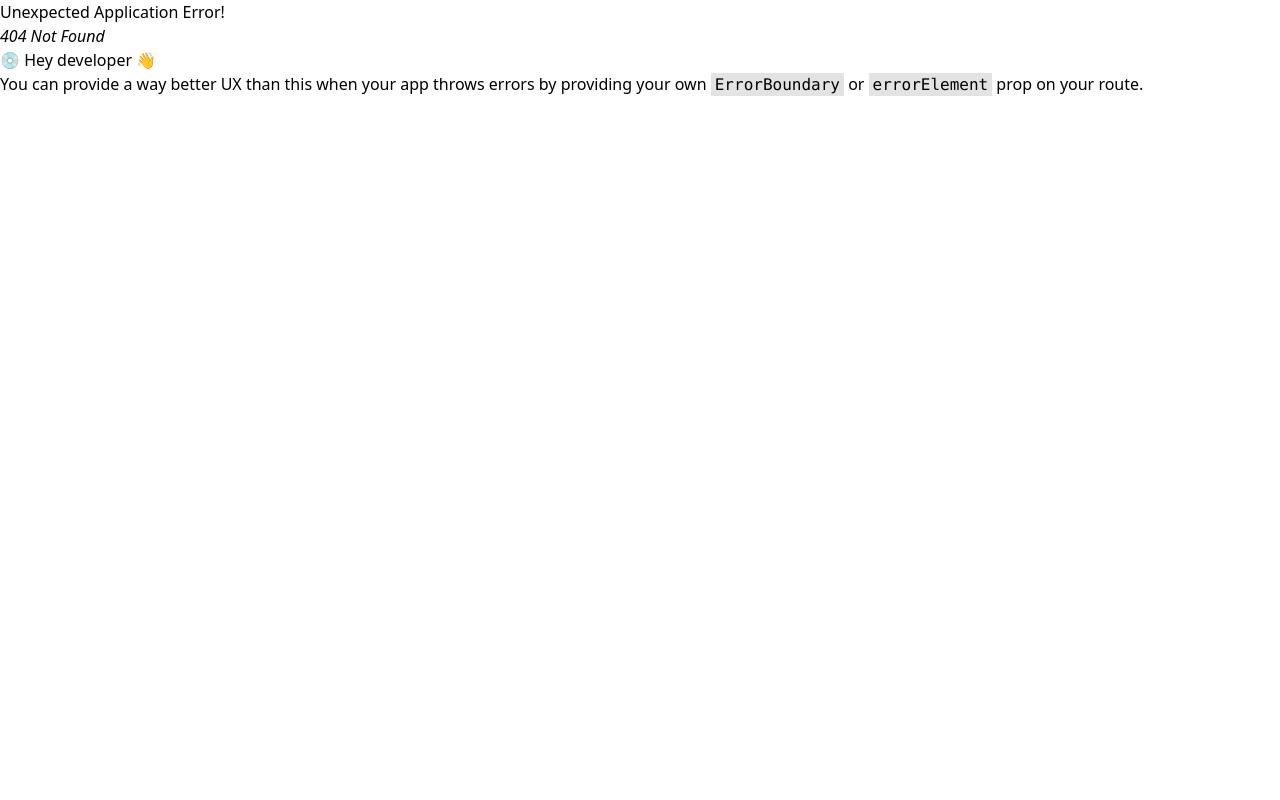
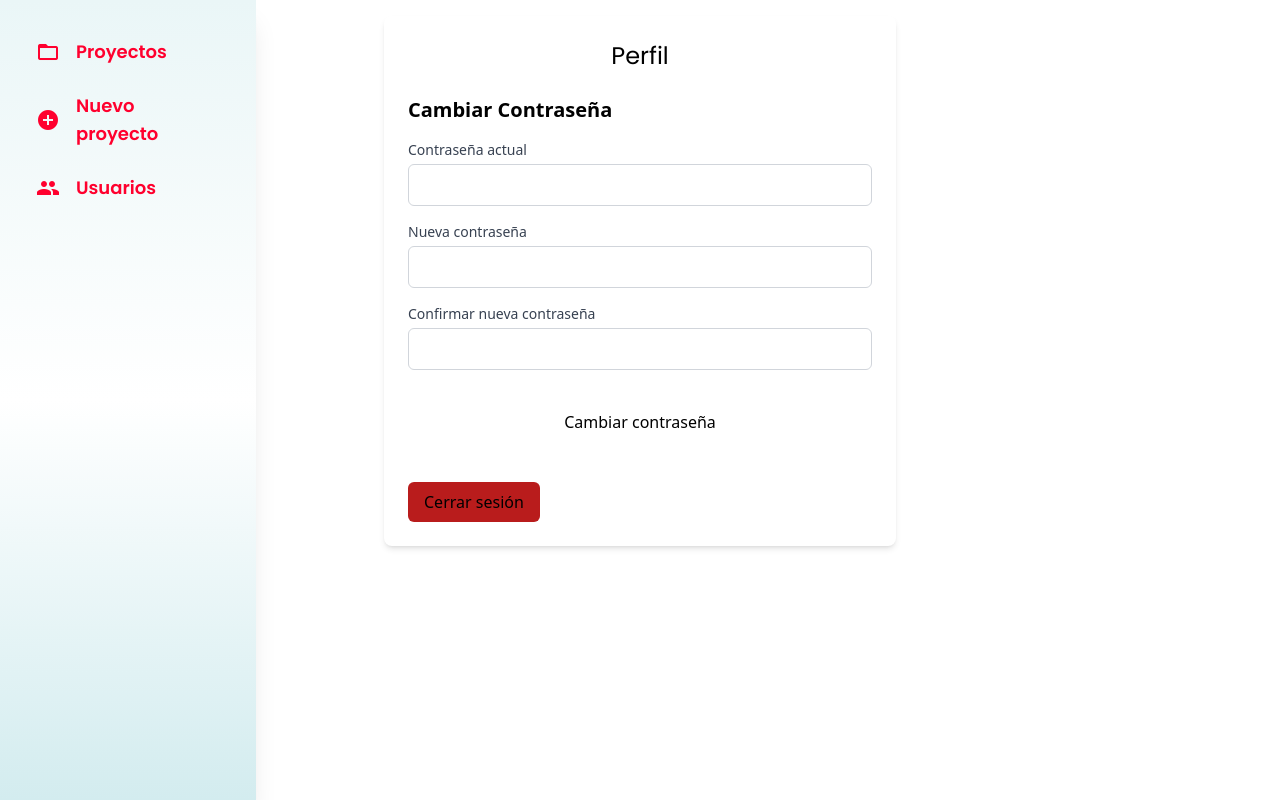
Before and after one commit to juanvprada/fhios-manager-client, a React (Vite) app: page /profile in a window 1280 px wide. Before the commit this address had no page. Built offline with nearby package versions, Linux system fonts and the light colour scheme.

Commit message:
Feat: Add change password and lougout components, profilepage

```diff
--- a/package.json
+++ b/package.json
@@ -13,7 +13,8 @@
     "axios": "^1.7.8",
     "react": "^18.3.1",
     "react-dom": "^18.3.1",
-    "react-router-dom": "^7.0.1"
+    "react-router-dom": "^7.0.1",
+    "react-toastify": "^10.0.6"
   },
   "devDependencies": {
     "@eslint/js": "^9.13.0",
--- a/src/App.jsx
+++ b/src/App.jsx
@@ -1,35 +1,17 @@
-import { useState } from 'react'
-import reactLogo from './assets/react.svg'
-import viteLogo from '/vite.svg'
-import './App.css'
+// src/App.jsx
+import { ToastContainer } from "react-toastify";
+import "react-toastify/dist/ReactToastify.css";  // Importar estilos
+
+import { RouterProvider } from "react-router-dom";
+import { router } from "./routes";  // Ruta de las configuraciones de las rutas
 
 function App() {
-  const [count, setCount] = useState(0)
-
   return (
-    <>
-      <div>
-        <a href="https://vite.dev" target="_blank">
-          <img src={viteLogo} className="logo" alt="Vite logo" />
-        </a>
-        <a href="https://react.dev" target="_blank">
-          <img src={reactLogo} className="logo react" alt="React logo" />
-        </a>
-      </div>
-      <h1>Vite + React</h1>
-      <div className="card">
-        <button onClick={() => setCount((count) => count + 1)}>
-          count is {count}
-        </button>
-        <p>
-          Edit <code>src/App.jsx</code> and save to test HMR
-        </p>
-      </div>
-      <p className="read-the-docs">
-        Click on the Vite and React logos to learn more
-      </p>
-    </>
-  )
+    <div>
+      <RouterProvider router={router} />
+      <ToastContainer />  {/* Contenedor para las notificaciones */}
+    </div>
+  );
 }
 
-export default App
+export default App;
--- /dev/null
+++ b/src/components/ChangePassword.jsx
@@ -0,0 +1,78 @@
+// src/components/ChangePassword.jsx
+import { useState } from "react";
+import { toast } from "react-toastify";  // Importar la notificación
+
+const ChangePassword = () => {
+  const [currentPassword, setCurrentPassword] = useState("");
+  const [newPassword, setNewPassword] = useState("");
+  const [confirmPassword, setConfirmPassword] = useState("");
+  const [error, setError] = useState("");
+
+  const handleSubmit = (e) => {
+    e.preventDefault();
+    if (newPassword !== confirmPassword) {
+      setError("Las contraseñas no coinciden");
+      toast.error("Las contraseñas no coinciden.");
+      return;
+    }
+    // Aquí deberías agregar la lógica para actualizar la contraseña
+    toast.success("Contraseña cambiada con éxito.");
+    setError(""); // Limpia el error
+  };
+
+  return (
+    <div className="mb-6">
+      <h3 className="text-xl font-semibold mb-4">Cambiar Contraseña</h3>
+      {error && <p className="text-red-500 mb-4">{error}</p>}
+      <form onSubmit={handleSubmit}>
+        <div className="mb-4">
+          <label htmlFor="currentPassword" className="block text-sm font-medium text-gray-700">
+            Contraseña actual
+          </label>
+          <input
+            type="password"
+            id="currentPassword"
+            className="mt-1 p-2 w-full border border-gray-300 rounded-md focus:outline-none focus:ring-2 focus:ring-red-500"
+            value={currentPassword}
+            onChange={(e) => setCurrentPassword(e.target.value)}
+            required
+          />
+        </div>
+        <div className="mb-4">
+          <label htmlFor="newPassword" className="block text-sm font-medium text-gray-700">
+            Nueva contraseña
+          </label>
+          <input
+            type="password"
+            id="newPassword"
+            className="mt-1 p-2 w-full border border-gray-300 rounded-md focus:outline-none focus:ring-2 focus:ring-red-500"
+            value={newPassword}
+            onChange={(e) => setNewPassword(e.target.value)}
+            required
+          />
+        </div>
+        <div className="mb-4">
+          <label htmlFor="confirmPassword" className="block text-sm font-medium text-gray-700">
+            Confirmar nueva contraseña
+          </label>
+          <input
+            type="password"
+            id="confirmPassword"
+            className="mt-1 p-2 w-full border border-gray-300 rounded-md focus:outline-none focus:ring-2 focus:ring-red-500"
+            value={confirmPassword}
+            onChange={(e) => setConfirmPassword(e.target.value)}
+            required
+          />
+        </div>
+        <button
+        type="submit"
+        className="w-full py-2 bg-custom-red text-black rounded-md mt-4 hover:bg-red-700 transition-colors"
+      >
+        Cambiar contraseña
+        </button>
+      </form>
+    </div>
+  );
+};
+
+export default ChangePassword;
--- /dev/null
+++ b/src/components/Logout.jsx
@@ -0,0 +1,26 @@
+// src/components/Logout.jsx
+import { useNavigate } from "react-router-dom";
+import { toast } from "react-toastify";  // Importar la notificación
+
+const Logout = () => {
+  const navigate = useNavigate();
+
+  const handleLogout = () => {
+    // Aquí puedes borrar el token de autenticación o cualquier otro dato
+    localStorage.removeItem("authToken");
+
+    toast.success("Has cerrado sesión.");
+    navigate("/"); // Redirige al login o a la página de inicio
+  };
+
+  return (
+    <button
+      onClick={handleLogout}
+      className="py-2 px-4 bg-custom-red text-black rounded-md mt-4 hover: bg-red-700 transition-colors"
+    >
+      Cerrar sesión
+    </button>
+  );
+};
+
+export default Logout;
--- a/src/layout/Layout.jsx
+++ b/src/layout/Layout.jsx
@@ -1,16 +1,18 @@
-import React from "react";
+//import React from "react";
 import { Outlet } from "react-router-dom";
 import Sidebar from "../components/Sidebar";
 
 const Layout = () => {
   return (
-    <div className="flex">
+    <div className="flex flex-col md:flex-row h-screen">
       <Sidebar />
-      <div className="flex-1 p-4">
+      <div className="flex-1 p-4 relative">
         <Outlet />
       </div>
     </div>
   );
 };
 
+
+
 export default Layout;
--- a/src/main.jsx
+++ b/src/main.jsx
@@ -4,6 +4,7 @@ import { RouterProvider } from "react-router-dom";
 import { router } from "./routes/routes";
 import "./index.css";
 
+
 ReactDOM.createRoot(document.getElementById("root")).render(
   <React.StrictMode>
     <RouterProvider router={router} />
--- /dev/null
+++ b/src/pages/ProfilePage.jsx
@@ -0,0 +1,19 @@
+// src/pages/ProfilePage.jsx
+import ChangePassword from "../components/ChangePassword";
+import Logout from "../components/Logout";
+
+const ProfilePage = () => {
+  return (
+    <div className="max-w-lg mx-auto p-6 bg-white rounded-lg shadow-md">
+      <h2 className="text-2xl font-poppins text-center text-custom-red mb-6">Perfil</h2>
+
+      {/* Aquí agregamos el formulario de cambio de contraseña */}
+      <ChangePassword />
+
+      {/* Aquí el botón de logout */}
+      <Logout />
+    </div>
+  );
+};
+
+export default ProfilePage;
--- a/src/routes/routes.jsx
+++ b/src/routes/routes.jsx
@@ -1,6 +1,8 @@
 import { createBrowserRouter } from "react-router-dom";
 import Layout from "../layout/Layout";
 import Projects from "../pages/Projects";
+import ProfilePage from '../pages/ProfilePage';
+
 
 export const router = createBrowserRouter([
   {
@@ -20,6 +22,10 @@ export const router = createBrowserRouter([
         path: "usuarios",
         element: <h1 className="text-2xl font-poppins">Gestión de Usuarios</h1>,
       },
+      {
+        path: "profile",
+        element: <ProfilePage />  // Ruta que carga ProfilePage
+      }
     ],
   },
 ]);
--- a/tailwind.config.js
+++ b/tailwind.config.js
@@ -28,6 +28,7 @@ export default {
             700: "#99001A",
             800: "#660010",
             900: "#330008",
+            'custom-red': '#FF002E',
           },
           secondary: {
             50: "#EAF6F7",
```
Also changed, not shown: 1 other file (tests, documents, lock files or other folders).
